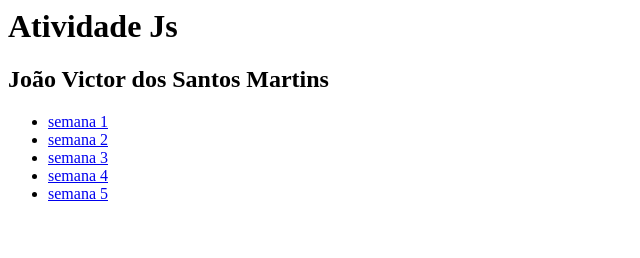
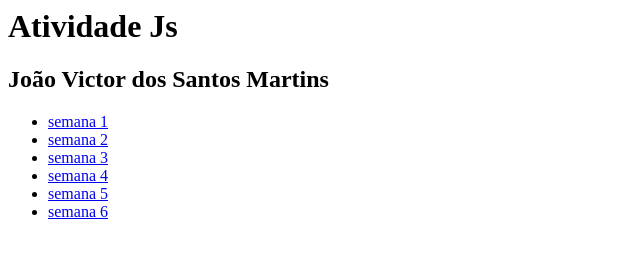
Before and after one commit to joao4321/atividades.js, a plain HTML site: page index.html in a window 1280 px wide. Shown: the full height of the page, 0-640 px from the left. Drawn offline with Linux system fonts and the light colour scheme.

Commit message:
Update index.html

```diff
--- a/index.html
+++ b/index.html
@@ -13,6 +13,8 @@
             <li><a href="semana3.html">semana 3</a></li>
             <li><a href="semana4.html">semana 4</a></li>
             <li><a href="semana5.html">semana 5</a></li>
+            <li><a href="semana6.html">semana 6</a></li>
+
         </ul>
     </body>
 </html>
```
